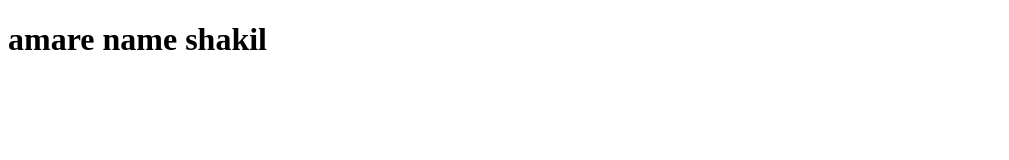
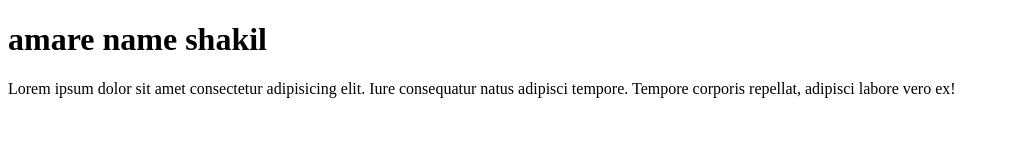
Before and after one commit to itzxhakil/Fast-Projects, a plain HTML site: page index.html in a window 1280 px wide. Shown: the whole page, without its empty margins (0-1009 px from the left). Drawn offline with Linux system fonts and the light colour scheme.

Commit message:
ptag-sdded

```diff
--- a/index.html
+++ b/index.html
@@ -8,5 +8,6 @@
 </head>
 <body>
     <h1>amare name shakil</h1>
+    <p>Lorem ipsum dolor sit amet consectetur adipisicing elit. Iure consequatur natus adipisci tempore. Tempore corporis repellat, adipisci labore vero ex!</p>
 </body>
 </html>
```
